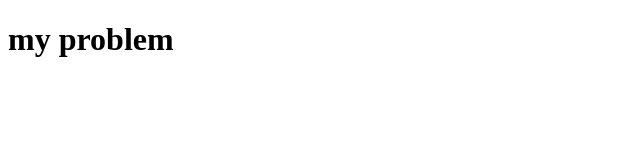
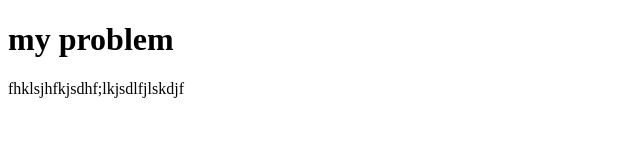
Before and after one commit to hasanuzzaman0/project-001, a plain HTML site: page index.html in a window 1280 px wide. Shown: the whole page, without its empty margins (0-640 px from the left). Drawn offline with Linux system fonts and the light colour scheme.

Commit message:
body p add

```diff
--- a/index.html
+++ b/index.html
@@ -8,5 +8,6 @@
 </head>
 <body>
     <h1>my problem </h1>
+    <p>fhklsjhfkjsdhf;lkjsdlfjlskdjf</p>
 </body>
 </html>
```
